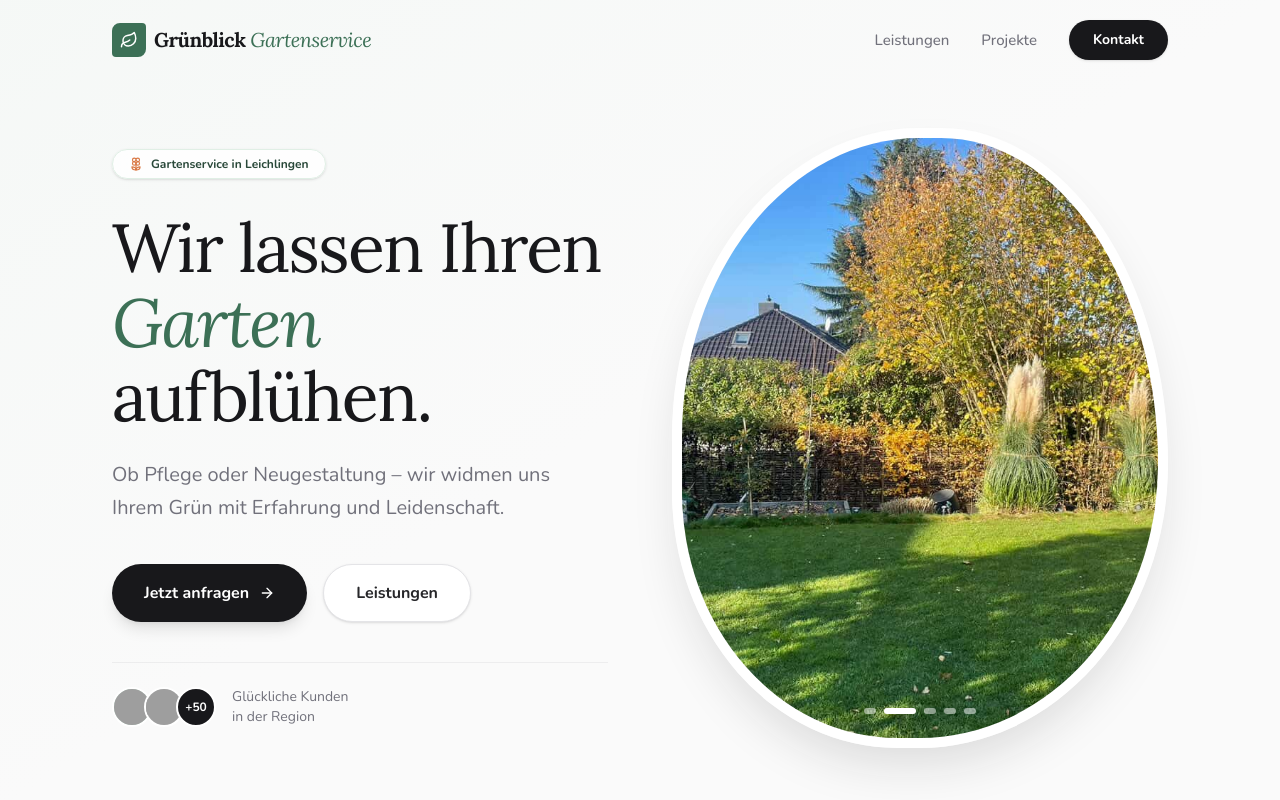
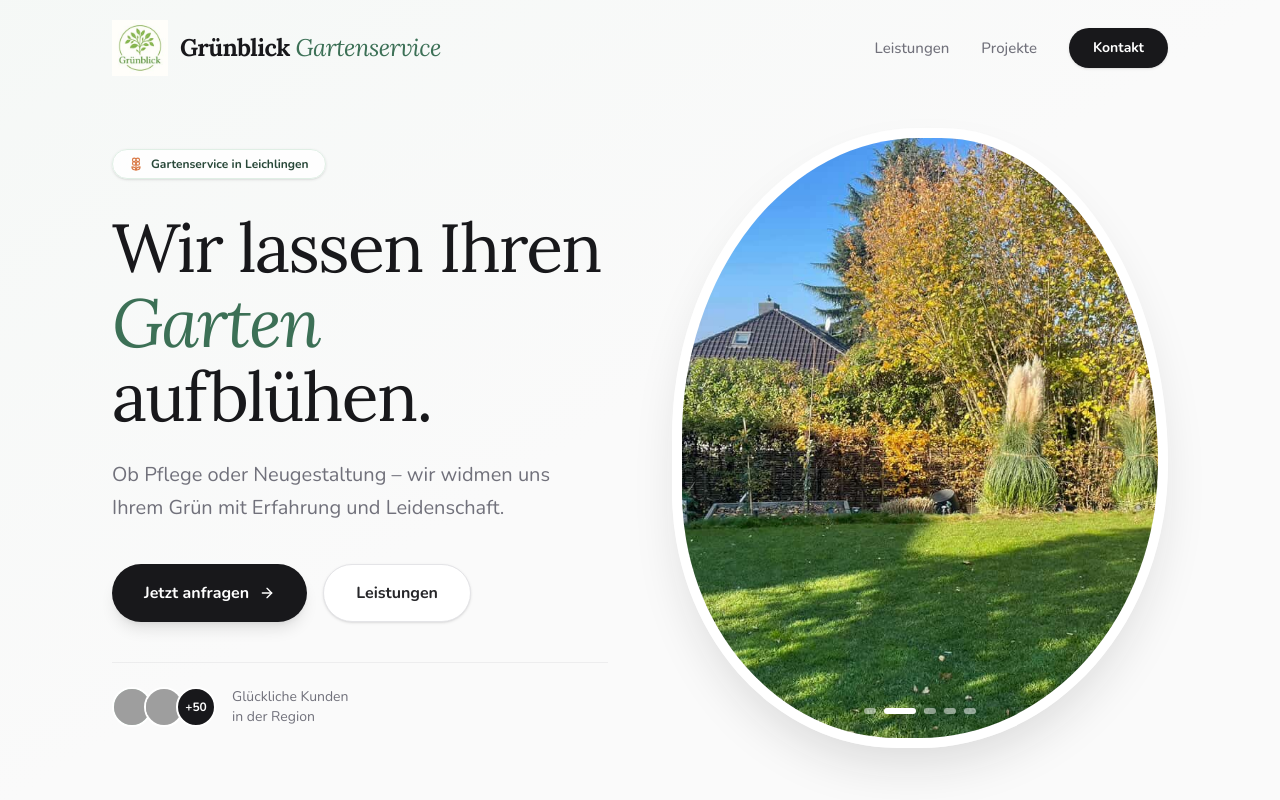
Before and after one commit to LukasGartenservice/Website, a React (Vite) app: page / in a window 1280 px wide. Shown: the top 800 px of the page. Built offline with nearby package versions, Linux system fonts and the light colour scheme; grey boxes are pictures that could not be loaded.

Commit message:
style: update branding with new logo, dark green backgrounds, and social links

```diff
--- a/index.html
+++ b/index.html
@@ -2,7 +2,7 @@
 <html lang="en">
   <head>
     <meta charset="UTF-8" />
-    <link rel="icon" type="image/svg+xml" href="/favicon.svg" />
+    <link rel="icon" type="image/png" href="/logo.png" />
     <meta name="viewport" content="width=device-width, initial-scale=1.0" />
     <title>gartenservice</title>
   </head>
--- a/src/components/Contact/Contact.jsx
+++ b/src/components/Contact/Contact.jsx
@@ -8,7 +8,7 @@ const Contact = () => {
   };
 
   return (
-    <section className="py-24 lg:py-40 bg-zinc-950 text-white relative overflow-hidden" id="contact">
+    <section className="py-24 lg:py-40 bg-primary-950 text-white relative overflow-hidden" id="contact">
       <div className="absolute top-0 right-0 w-[500px] h-[500px] bg-primary-600 rounded-full blur-[150px] opacity-20 pointer-events-none"></div>
       <div className="absolute bottom-0 left-0 w-[600px] h-[600px] bg-accent-600 rounded-full blur-[180px] opacity-10 pointer-events-none"></div>
 
--- a/src/components/Footer/Footer.jsx
+++ b/src/components/Footer/Footer.jsx
@@ -1,15 +1,15 @@
-import { Leaf, Instagram, Facebook, MapPin, ArrowRight } from 'lucide-react';
+import { Leaf, Instagram, MapPin, ArrowRight } from 'lucide-react';
 
 const Footer = () => {
   return (
-    <footer className="bg-zinc-950 text-white pt-24 pb-10 relative overflow-hidden font-sans">
+    <footer className="bg-primary-950 text-white pt-24 pb-10 relative overflow-hidden font-sans">
       {/* Subtle glow */}
-      <div className="absolute -top-[300px] right-0 w-[600px] h-[600px] bg-primary-800/15 rounded-full blur-[150px] pointer-events-none"></div>
+      <div className="absolute -top-[300px] right-0 w-[600px] h-[600px] bg-primary-800/10 rounded-full blur-[150px] pointer-events-none"></div>
 
       <div className="container mx-auto px-5 md:px-12 max-w-6xl relative z-10">
 
         {/* CTA Banner */}
-        <div className="bg-gradient-to-r from-primary-900/50 to-primary-800/30 backdrop-blur-sm border border-white/10 rounded-3xl p-8 lg:p-12 mb-20 flex flex-col lg:flex-row items-center justify-between gap-8">
+        <div className="bg-gradient-to-r from-primary-900/40 to-primary-800/20 backdrop-blur-sm border border-white/5 rounded-3xl p-8 lg:p-12 mb-20 flex flex-col lg:flex-row items-center justify-between gap-8">
           <div className="text-center lg:text-left">
             <h3 className="text-2xl lg:text-3xl font-serif text-white mb-2 tracking-tight">Bereit für Ihren Traumgarten?</h3>
             <p className="text-zinc-400 font-light">Kostenlose, unverbindliche Erstberatung vor Ort.</p>
@@ -24,10 +24,12 @@ const Footer = () => {
 
           {/* Brand */}
           <div className="lg:col-span-5 pr-4">
-            <a href="#" className="flex items-center gap-2.5 mb-6 group">
-              <div className="bg-primary-600 text-white p-2 rounded-lg rounded-tr-sm rounded-bl-sm">
-                <Leaf className="w-5 h-5" />
-              </div>
+            <a href="#" className="flex items-center gap-3.5 mb-6 group">
+              <img
+                src="/logo.png"
+                alt="Grünblick Logo"
+                className="w-12 h-12 object-contain"
+              />
               <span className="text-2xl font-serif font-bold tracking-tight text-white">
                 Grünblick <span className="text-primary-400 italic font-light">Gartenservice</span>
               </span>
@@ -36,11 +38,13 @@ const Footer = () => {
               Ihr professioneller Partner für Gartengestaltung und -pflege in Leichlingen und Umgebung.
             </p>
             <div className="flex gap-3">
-              <a href="#" className="w-11 h-11 rounded-full bg-white/5 border border-white/10 hover:bg-primary-600 hover:border-primary-600 flex items-center justify-center transition-all duration-300 text-zinc-400 hover:text-white">
+              <a
+                href="https://www.instagram.com/gruenblick.gartenservice/"
+                target="_blank"
+                rel="noopener noreferrer"
+                className="w-11 h-11 rounded-full bg-white/5 border border-white/10 hover:bg-primary-600 hover:border-primary-600 flex items-center justify-center transition-all duration-300 text-zinc-400 hover:text-white"
+              >
                 <Instagram className="w-5 h-5" />
-              </a>
-              <a href="#" className="w-11 h-11 rounded-full bg-white/5 border border-white/10 hover:bg-primary-600 hover:border-primary-600 flex items-center justify-center transition-all duration-300 text-zinc-400 hover:text-white">
-                <Facebook className="w-5 h-5" />
               </a>
             </div>
           </div>
--- a/src/components/Header/Header.jsx
+++ b/src/components/Header/Header.jsx
@@ -19,11 +19,13 @@ const Header = () => {
       <div className="container mx-auto px-5 md:px-12 max-w-6xl">
         <div className="flex justify-between items-center">
           {/* Logo */}
-          <a href="#" className="flex items-center gap-2 group">
-            <div className="bg-primary-600 text-white p-2 rounded-lg rounded-tr-sm rounded-bl-sm transition-shadow group-hover:shadow-lg group-hover:shadow-primary-600/20">
-              <Leaf className="w-4.5 h-4.5" />
-            </div>
-            <span className="text-xl font-serif font-bold tracking-tight text-zinc-900">
+          <a href="#" className="flex items-center gap-3 group">
+            <img
+              src="/logo.png"
+              alt="Grünblick Logo"
+              className="w-12 h-12 md:w-14 md:h-14 object-contain transition-transform group-hover:scale-105"
+            />
+            <span className="text-xl md:text-2xl font-serif font-bold tracking-tight text-zinc-900 group-hover:text-primary-700 transition-colors">
               Grünblick <span className="text-primary-600 italic font-light">Gartenservice</span>
             </span>
           </a>
```
Also changed, not shown: public/logo.png (added).
